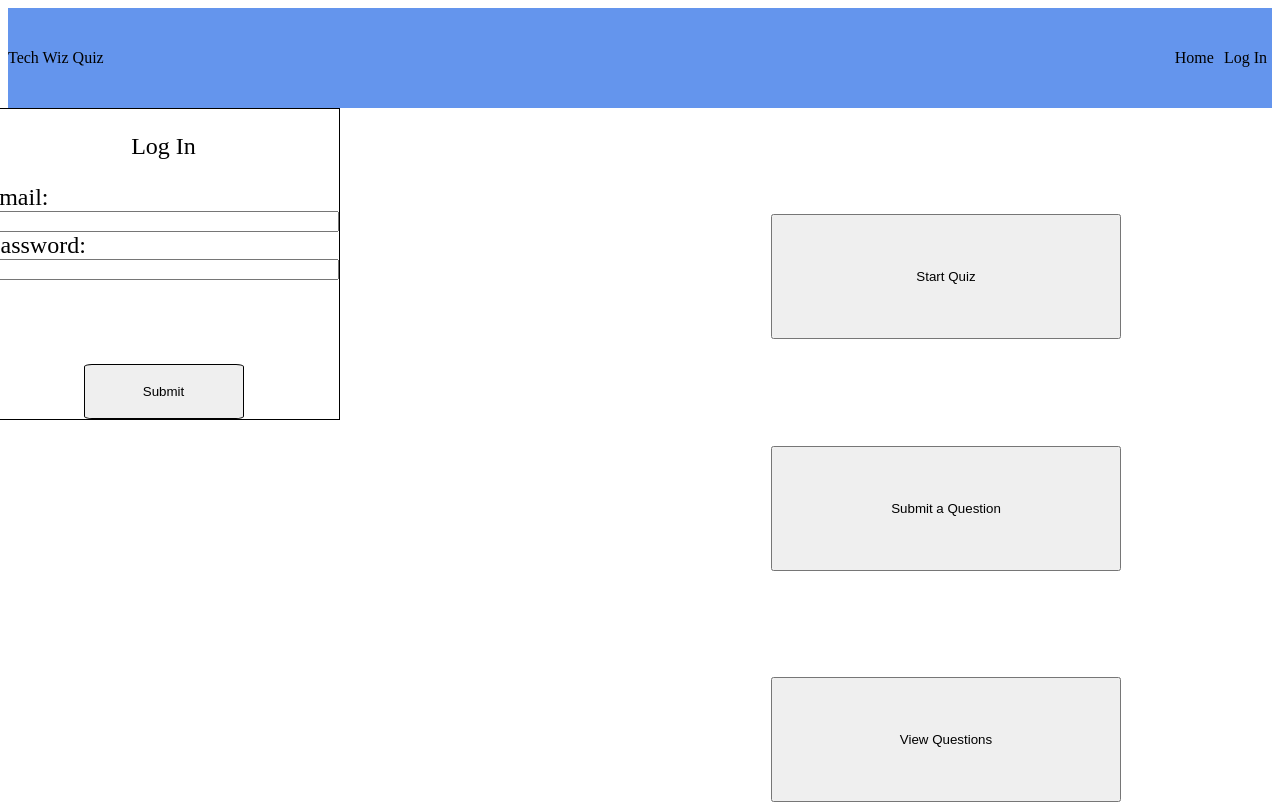
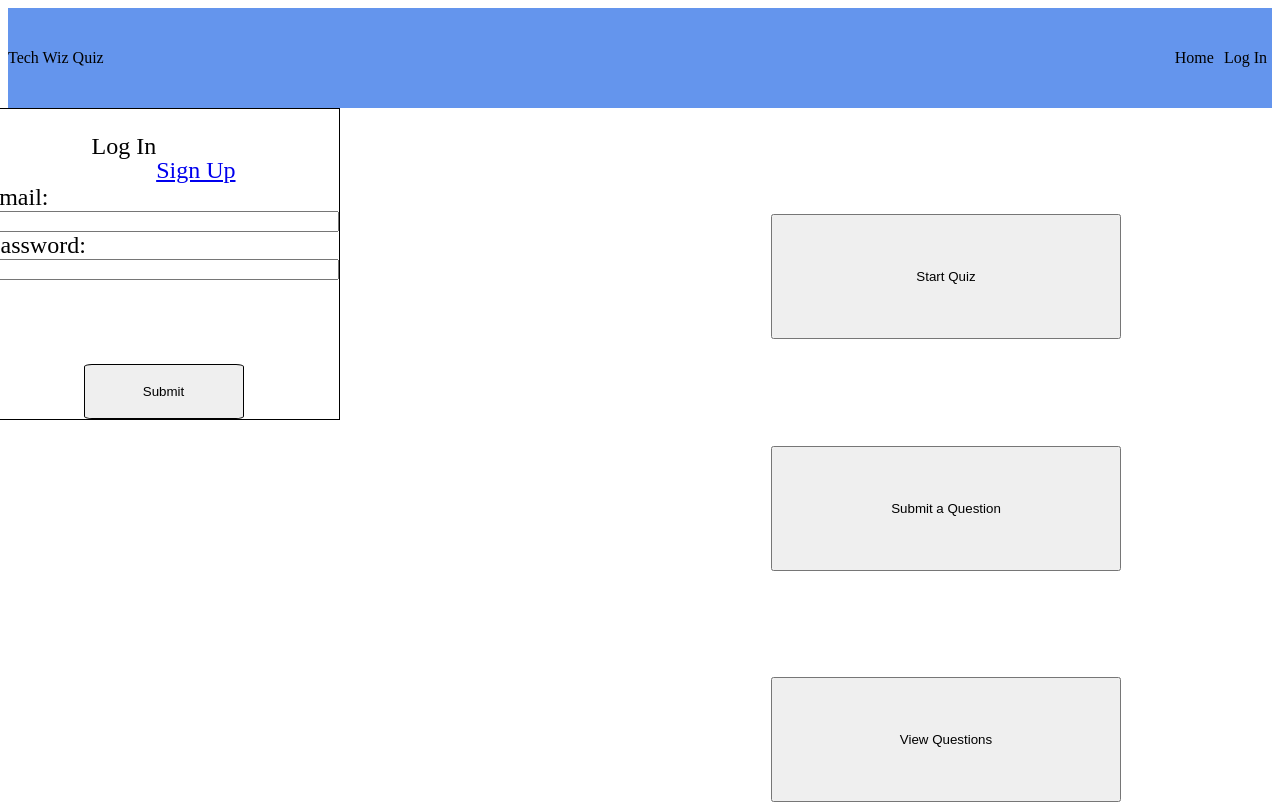
Before and after one commit to techwizquiz/fe, a React app: page / in a window 1280 px wide. Shown: the top 803 px of the page. Built offline with nearby package versions, Linux system fonts and the light colour scheme.

Commit message:
added signup link to login on home

```diff
--- a/src/Pages/Home.jsx
+++ b/src/Pages/Home.jsx
@@ -1,5 +1,6 @@
 /* eslint-disable max-len */
-import React, { useState } from 'react';
+import React, { useState, } from 'react';
+import { Link } from 'react-router-dom';
 import styles from './Home.css';
 
 const Home = () => {
@@ -40,6 +41,8 @@
           <div className={styles.logIn}>
             <section className={styles.logInHeader}>
               <p>Log In</p>
+              <Link to="/signup">Sign Up</Link>
+
             </section>
 
             <section className={styles.logInInfo}>
```
